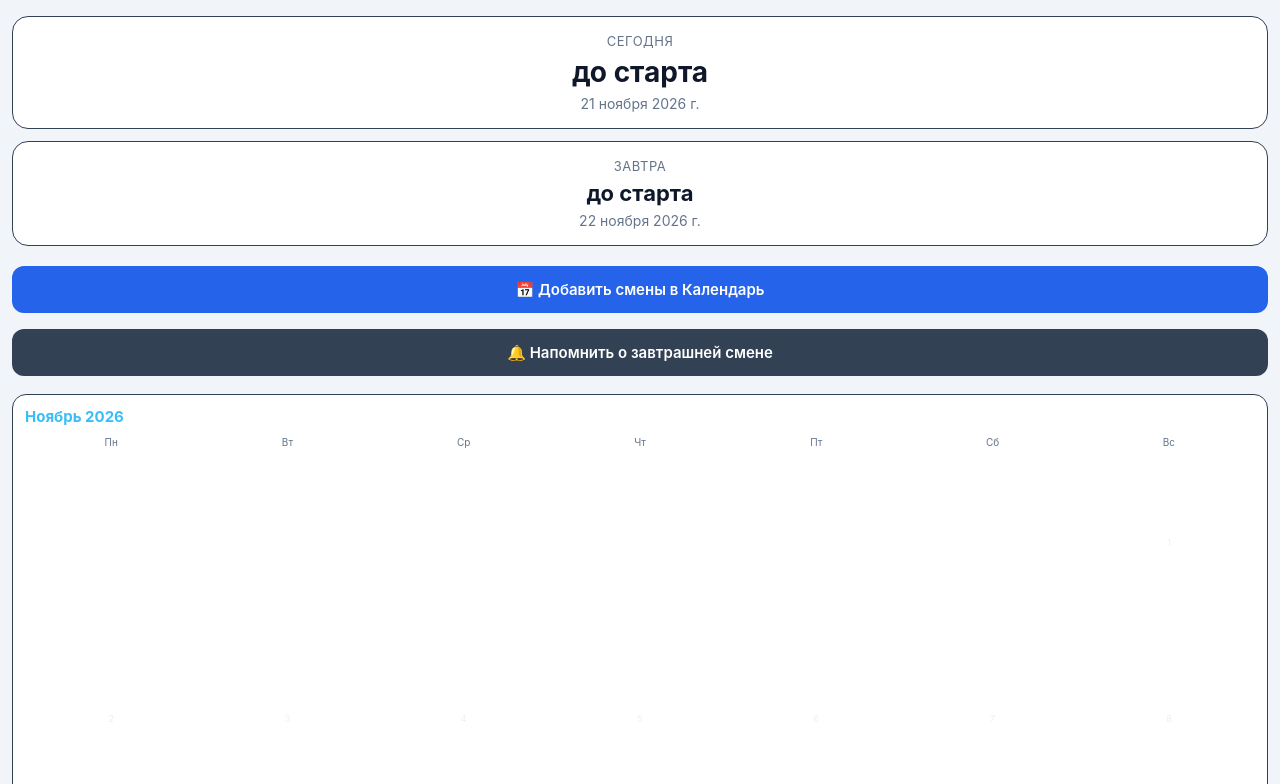
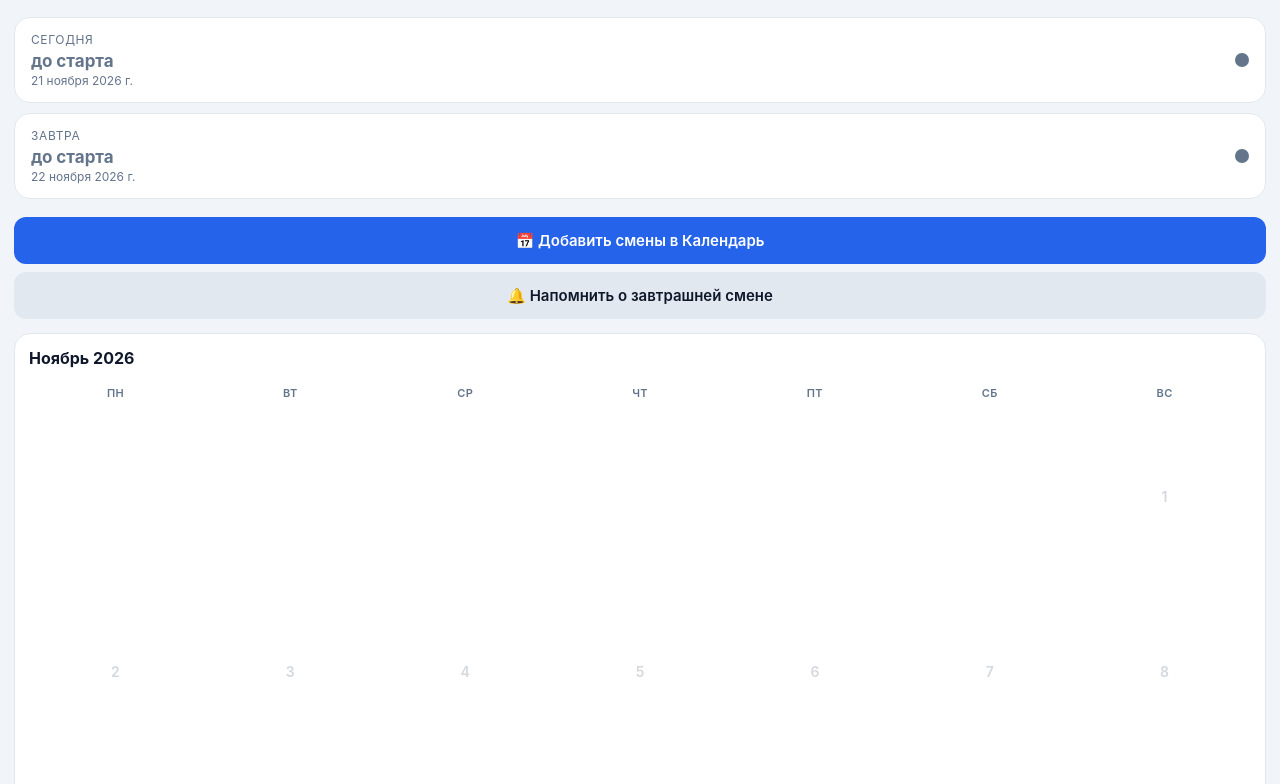
Before and after one commit to atfiting/-, a plain HTML site: page index.html in a window 1280 px wide. Shown: the part 64-848 px from the top of the page. Drawn offline with Linux system fonts and the light colour scheme.

Commit message:
Update index.html

```diff
--- a/index.html
+++ b/index.html
@@ -6,58 +6,87 @@
 <meta name="apple-mobile-web-app-capable" content="yes">
 <meta name="apple-mobile-web-app-status-bar-style" content="black-translucent">
 <meta name="apple-mobile-web-app-title" content="График 2/2">
-<meta name="theme-color" content="#1e3a5f">
+<meta name="theme-color" content="#0f172a">
 <title>График 2/2</title>
 <style>
   :root{
-    --bg:#0f172a; --card:#1e293b; --work:#22c55e; --off:#64748b;
+    --bg:#0f172a; --card:#1e293b; --line:#334155;
+    --work:#22c55e; --work-bg:rgba(34,197,94,.16);
+    --off:#94a3b8; --off-bg:rgba(148,163,184,.10);
     --text:#e2e8f0; --muted:#94a3b8; --accent:#38bdf8; --btn:#2563eb;
   }
   *{box-sizing:border-box;-webkit-tap-highlight-color:transparent}
   body{
     margin:0;font-family:-apple-system,BlinkMacSystemFont,"Segoe UI",Roboto,sans-serif;
     background:var(--bg);color:var(--text);
-    padding:env(safe-area-inset-top) 12px calc(env(safe-area-inset-bottom) + 12px);
+    padding:env(safe-area-inset-top) 14px calc(env(safe-area-inset-bottom) + 16px);
   }
-  header{text-align:center;padding:16px 0 8px}
-  h1{font-size:20px;margin:0 0 4px}
-  .sub{font-size:13px;color:var(--muted)}
+  header{text-align:center;padding:18px 0 10px}
+  h1{font-size:20px;margin:0 0 4px;font-weight:700}
+  .sub{font-size:12px;color:var(--muted)}
+
   .card{
-    background:var(--card);border-radius:16px;padding:16px;margin:12px 0;
-    text-align:center;border:1px solid #334155;
+    background:var(--card);border-radius:16px;padding:14px 16px;margin:10px 0;
+    display:flex;align-items:center;justify-content:space-between;
+    border:1px solid var(--line);
   }
-  .card .label{font-size:13px;color:var(--muted);text-transform:uppercase;letter-spacing:.5px}
-  .card .status{font-size:28px;font-weight:700;margin:6px 0}
-  .card .date{font-size:14px;color:var(--muted)}
-  .work{color:var(--work)} .off{color:var(--off)}
-  .tomorrow .status{font-size:22px}
+  .card .label{font-size:12px;color:var(--muted);text-transform:uppercase;letter-spacing:.6px}
+  .card .status{font-size:17px;font-weight:700;margin-top:4px}
+  .card .date{font-size:12px;color:var(--muted);margin-top:2px}
+  .dot{width:14px;height:14px;border-radius:50%;flex:0 0 auto}
+  .dot.w{background:var(--work)} .dot.o{background:var(--off)}
+
   button{
-    width:100%;padding:14px;margin:8px 0;border:none;border-radius:12px;
+    width:100%;padding:14px;margin:8px 0 0;border:none;border-radius:12px;
     font-size:15px;font-weight:600;color:#fff;background:var(--btn);
     cursor:pointer;font-family:inherit;
   }
   button.alt{background:#334155}
   button:active{opacity:.8}
+
+  /* ===== КАЛЕНДАРЬ ===== */
   .month{
-    background:var(--card);border-radius:14px;padding:12px;margin:10px 0;
-    border:1px solid #334155;
+    background:var(--card);border-radius:16px;padding:14px;margin:14px 0;
+    border:1px solid var(--line);
   }
-  .month h2{font-size:15px;margin:0 0 10px;color:var(--accent);text-transform:capitalize}
-  .grid{display:grid;grid-template-columns:repeat(7,1fr);gap:4px}
-  .dow{font-size:10px;text-align:center;color:var(--muted);padding-bottom:4px}
-  .day{
-    aspect-ratio:1;display:flex;flex-direction:column;align-items:center;justify-content:center;
-    border-radius:8px;font-size:13px;font-weight:600;background:#0b1220;color:#475569;
+  .month h2{
+    font-size:16px;margin:0 0 12px;font-weight:700;color:var(--text);
+    text-transform:capitalize;
   }
-  .day.w{background:rgba(34,197,94,.18);color:var(--work);border:1px solid rgba(34,197,94,.4)}
-  .day.o{background:rgba(100,116,139,.12);color:var(--off)}
-  .day.empty{background:transparent}
-  .day.today{outline:2px solid var(--accent);outline-offset:-2px}
-  .day .n{font-size:9px;font-weight:400;color:inherit;opacity:.7}
-  footer{text-align:center;font-size:11px;color:var(--muted);padding:10px 0}
+  .grid{display:grid;grid-template-columns:repeat(7,1fr);gap:2px}
+  .dow{
+    font-size:11px;text-align:center;color:var(--muted);
+    font-weight:600;padding:6px 0 8px;text-transform:uppercase;letter-spacing:.3px;
+  }
+  .cell{
+    aspect-ratio:1;display:flex;align-items:center;justify-content:center;
+    position:relative;
+  }
+  .cell.empty{visibility:hidden}
+  .num{
+    width:36px;height:36px;border-radius:50%;
+    display:flex;align-items:center;justify-content:center;
+    font-size:14px;font-weight:600;color:var(--muted);
+    position:relative;
+  }
+  .cell.w .num{background:var(--work-bg);color:var(--work)}
+  .cell.o .num{color:var(--off)}
+  .cell.today .num{outline:2px solid var(--accent);outline-offset:2px}
+  .cell.w.today .num{background:var(--work-bg)}
+  .cell.out .num{opacity:.28}
+
+  /* маленькая точка-индикатор смены под числом */
+  .cell.w .num::after{
+    content:'';position:absolute;bottom:3px;left:50%;transform:translateX(-50%);
+    width:4px;height:4px;border-radius:50%;background:var(--work);
+  }
+
+  footer{text-align:center;font-size:11px;color:var(--muted);padding:14px 0 6px}
+
   @media(prefers-color-scheme:light){
-    :root{--bg:#f1f5f9;--card:#fff;--text:#0f172a;--muted:#64748b}
-    .day{background:#e2e8f0;color:#94a3b8}
+    :root{--bg:#f1f5f9;--card:#fff;--line:#e2e8f0;--text:#0f172a;--muted:#64748b;
+          --off:#94a3b8;--work:#16a34a;--work-bg:rgba(22,163,74,.12);}
+    button.alt{background:#e2e8f0;color:#0f172a}
   }
 </style>
 </head>
@@ -68,15 +97,21 @@
 </header>
 
 <div class="card">
+  <div>
     <div class="label">Сегодня</div>
     <div class="status" id="todayStatus">—</div>
     <div class="date" id="todayDate">—</div>
   </div>
+  <div class="dot" id="todayDot"></div>
+</div>
 
-<div class="card tomorrow">
+<div class="card">
+  <div>
     <div class="label">Завтра</div>
     <div class="status" id="tomorrowStatus">—</div>
     <div class="date" id="tomorrowDate">—</div>
+  </div>
+  <div class="dot" id="tomorrowDot"></div>
 </div>
 
 <button id="btnIcs">📅 Добавить смены в Календарь</button>
@@ -84,15 +119,15 @@
 
 <div id="months"></div>
 
-<footer>2 рабочих / 2 выходных · напоминание за день · без праздников</footer>
+<footer>2 рабочих / 2 выходных · напоминание за день</footer>
 
 <script>
 (function(){
   const START = new Date(2026, 10, 23); // 23.11.2026
   const CYCLE = 4;
   const END = new Date(2027, 10, 22);   // 22.11.2027
-  const SHIFT_START = [8, 0];  // 08:00
-  const SHIFT_END   = [20, 0]; // 20:00
+  const SHIFT_START = [8, 0];
+  const SHIFT_END   = [20, 0];
 
   const DOW = ['Пн','Вт','Ср','Чт','Пт','Сб','Вс'];
   const MONTHS = ['Январь','Февраль','Март','Апрель','Май','Июнь',
@@ -107,42 +142,33 @@
     if(i < 0) return null;
     return (i % CYCLE) < 2;
   }
-  function fmt(d){
-    return d.toLocaleDateString('ru-RU',{day:'numeric',month:'long',year:'numeric'});
-  }
+  function fmt(d){ return d.toLocaleDateString('ru-RU',{day:'numeric',month:'long',year:'numeric'}); }
   function pad(n){ return String(n).padStart(2,'0'); }
-  function icsDate(d, h, m){
-    return d.getFullYear()+pad(d.getMonth()+1)+pad(d.getDate())+'T'+pad(h)+pad(m)+'00';
-  }
+  function icsDate(d, h, m){ return d.getFullYear()+pad(d.getMonth()+1)+pad(d.getDate())+'T'+pad(h)+pad(m)+'00'; }
 
-  // ---- Сегодня / Завтра ----
+  // Сегодня / Завтра
   const now = new Date();
   const today = new Date(now.getFullYear(),now.getMonth(),now.getDate());
   const tomorrow = new Date(today.getTime() + 86400000);
 
-  const st = isWork(today);
-  const ts = document.getElementById('todayStatus');
-  document.getElementById('todayDate').textContent = fmt(today);
-  if(st === null){ ts.textContent = 'до старта'; ts.className='status'; }
-  else { ts.textContent = st ? 'РАБОТА' : 'ВЫХОДНОЙ'; ts.className='status '+(st?'work':'off'); }
+  function renderDayCard(prefix, date){
+    const st = isWork(date);
+    const statusEl = document.getElementById(prefix+'Status');
+    const dotEl = document.getElementById(prefix+'Dot');
+    document.getElementById(prefix+'Date').textContent = fmt(date);
+    if(st === null){ statusEl.textContent='до старта'; statusEl.style.color='var(--muted)'; dotEl.className='dot'; dotEl.style.background='var(--muted)'; }
+    else {
+      statusEl.textContent = st ? 'Работа' : 'Выходной';
+      statusEl.style.color = st ? 'var(--work)' : 'var(--off)';
+      dotEl.className = 'dot ' + (st?'w':'o');
+    }
+  }
+  renderDayCard('today', today);
+  renderDayCard('tomorrow', tomorrow);
 
-  const sm = isWork(tomorrow);
-  const ms = document.getElementById('tomorrowStatus');
-  document.getElementById('tomorrowDate').textContent = fmt(tomorrow);
-  if(sm === null){ ms.textContent = 'до старта'; ms.className='status'; }
-  else { ms.textContent = sm ? 'РАБОТА' : 'ВЫХОДНОЙ'; ms.className='status '+(sm?'work':'off'); }
-
-  // ---- Генерация .ics ----
+  // ICS
   function buildICS(){
-    const lines = [
-      'BEGIN:VCALENDAR',
-      'VERSION:2.0',
-      'PRODID:-//Grafic 2-2//RU',
-      'CALSCALE:GREGORIAN',
-      'METHOD:PUBLISH',
-      'X-WR-CALNAME:Смены 2/2',
-      'X-WR-TIMEZONE:Europe/Moscow'
-    ];
+    const lines = ['BEGIN:VCALENDAR','VERSION:2.0','PRODID:-//Grafic 2-2//RU','CALSCALE:GREGORIAN','METHOD:PUBLISH','X-WR-CALNAME:Смены 2/2','X-WR-TIMEZONE:Europe/Moscow'];
     let d = new Date(START);
     while(d <= END){
       if(isWork(d)){
@@ -155,12 +181,9 @@
         lines.push('DTEND;TZID=Europe/Moscow:'+dtEnd);
         lines.push('SUMMARY:Смена 08:00–20:00');
         lines.push('DESCRIPTION:Рабочая смена по графику 2/2');
-        // напоминание за 1 день (24 часа = 1440 минут)
-        lines.push('BEGIN:VALARM');
-        lines.push('ACTION:DISPLAY');
+        lines.push('BEGIN:VALARM'); lines.push('ACTION:DISPLAY');
         lines.push('DESCRIPTION:Завтра смена 08:00–20:00');
-        lines.push('TRIGGER:-P1D');
-        lines.push('END:VALARM');
+        lines.push('TRIGGER:-P1D'); lines.push('END:VALARM');
         lines.push('END:VEVENT');
       }
       d = new Date(d.getTime() + 86400000);
@@ -168,76 +191,64 @@
     lines.push('END:VCALENDAR');
     return lines.join('\r\n');
   }
-
   document.getElementById('btnIcs').addEventListener('click', ()=>{
-    const ics = buildICS();
-    const blob = new Blob([ics], {type:'text/calendar;charset=utf-8'});
+    const blob = new Blob([buildICS()], {type:'text/calendar;charset=utf-8'});
     const url = URL.createObjectURL(blob);
-    const a = document.createElement('a');
-    a.href = url;
-    a.download = 'smeny-2-2.ics';
-    document.body.appendChild(a);
-    a.click();
-    document.body.removeChild(a);
+    const a = document.createElement('a'); a.href=url; a.download='smeny-2-2.ics';
+    document.body.appendChild(a); a.click(); document.body.removeChild(a);
     setTimeout(()=>URL.revokeObjectURL(url), 2000);
   });
 
-  // ---- Напомнить о завтрашней смене (одно событие на сегодня 20:00) ----
+  // Напоминание о завтрашней смене
   document.getElementById('btnRemind').addEventListener('click', ()=>{
     const w = isWork(tomorrow);
     if(w === null){ alert('График ещё не начался или уже закончился.'); return; }
     if(!w){ alert('Завтра выходной — напоминание не нужно.'); return; }
-    const evStart = icsDate(today, 20, 0);
-    const evEnd   = icsDate(today, 20, 15);
-    const lines = [
-      'BEGIN:VCALENDAR','VERSION:2.0','PRODID:-//Grafic 2-2//RU','CALSCALE:GREGORIAN','METHOD:PUBLISH',
-      'BEGIN:VEVENT',
-      'UID:remind-'+evStart+'@grafik22',
+    const evStart = icsDate(today, 20, 0), evEnd = icsDate(today, 20, 15);
+    const lines = ['BEGIN:VCALENDAR','VERSION:2.0','PRODID:-//Grafic 2-2//RU','CALSCALE:GREGORIAN','METHOD:PUBLISH',
+      'BEGIN:VEVENT','UID:remind-'+evStart+'@grafik22',
       'DTSTAMP:'+icsDate(now, now.getHours(), now.getMinutes()),
-      'DTSTART;TZID=Europe/Moscow:'+evStart,
-      'DTEND;TZID=Europe/Moscow:'+evEnd,
-      'SUMMARY:Завтра смена 08:00–20:00',
-      'DESCRIPTION:Напоминание: завтра рабочая смена.',
+      'DTSTART;TZID=Europe/Moscow:'+evStart,'DTEND;TZID=Europe/Moscow:'+evEnd,
+      'SUMMARY:Завтра смена 08:00–20:00','DESCRIPTION:Напоминание: завтра рабочая смена.',
       'BEGIN:VALARM','ACTION:DISPLAY','DESCRIPTION:Завтра на работу','TRIGGER:PT0M','END:VALARM',
-      'END:VEVENT','END:VCALENDAR'
-    ];
+      'END:VEVENT','END:VCALENDAR'];
     const blob = new Blob([lines.join('\r\n')], {type:'text/calendar;charset=utf-8'});
     const url = URL.createObjectURL(blob);
-    const a = document.createElement('a');
-    a.href = url; a.download = 'napominanie.ics';
+    const a = document.createElement('a'); a.href=url; a.download='napominanie.ics';
     document.body.appendChild(a); a.click(); document.body.removeChild(a);
     setTimeout(()=>URL.revokeObjectURL(url), 2000);
   });
 
-  // ---- Календарь по месяцам ----
+  // Календарь
   const wrap = document.getElementById('months');
   let cur = new Date(START.getFullYear(), START.getMonth(), 1);
   const last = new Date(END.getFullYear(), END.getMonth(), 1);
+
   while(cur <= last){
     const y = cur.getFullYear(), m = cur.getMonth();
-    const card = document.createElement('div');
-    card.className = 'month';
-    const h2 = document.createElement('h2');
-    h2.textContent = MONTHS[m] + ' ' + y;
-    card.appendChild(h2);
-    const grid = document.createElement('div');
-    grid.className = 'grid';
+    const card = document.createElement('div'); card.className='month';
+    const h2 = document.createElement('h2'); h2.textContent = MONTHS[m]+' '+y; card.appendChild(h2);
+
+    const grid = document.createElement('div'); grid.className='grid';
     DOW.forEach(d=>{ const el=document.createElement('div'); el.className='dow'; el.textContent=d; grid.appendChild(el); });
+
     const firstDow = (new Date(y,m,1).getDay() + 6) % 7;
-    for(let i=0;i<firstDow;i++){ const e=document.createElement('div'); e.className='day empty'; grid.appendChild(e); }
+    for(let i=0;i<firstDow;i++){ const e=document.createElement('div'); e.className='cell empty'; grid.appendChild(e); }
+
     const daysInMonth = new Date(y, m+1, 0).getDate();
     for(let d=1; d<=daysInMonth; d++){
       const date = new Date(y,m,d);
-      const cell = document.createElement('div');
-      cell.className = 'day';
+      const cell = document.createElement('div'); cell.className='cell';
       const w = isWork(date);
-      if(w === null) cell.classList.add('empty');
-      else if(w) cell.classList.add('w');
-      else cell.classList.add('o');
+      if(w === true) cell.classList.add('w');
+      else if(w === false) cell.classList.add('o');
+
       const inRange = date >= START && date <= END;
-      if(!inRange) cell.style.opacity = .25;
-      const n = document.createElement('span');
-      n.className='n'; n.textContent=d; cell.appendChild(n);
+      if(!inRange) cell.classList.add('out');
+
+      const num = document.createElement('div'); num.className='num'; num.textContent=d;
+      cell.appendChild(num);
+
       if(date.getTime() === today.getTime()) cell.classList.add('today');
       grid.appendChild(cell);
     }
```
Lines whose indentation alone changed are shown as unchanged.
